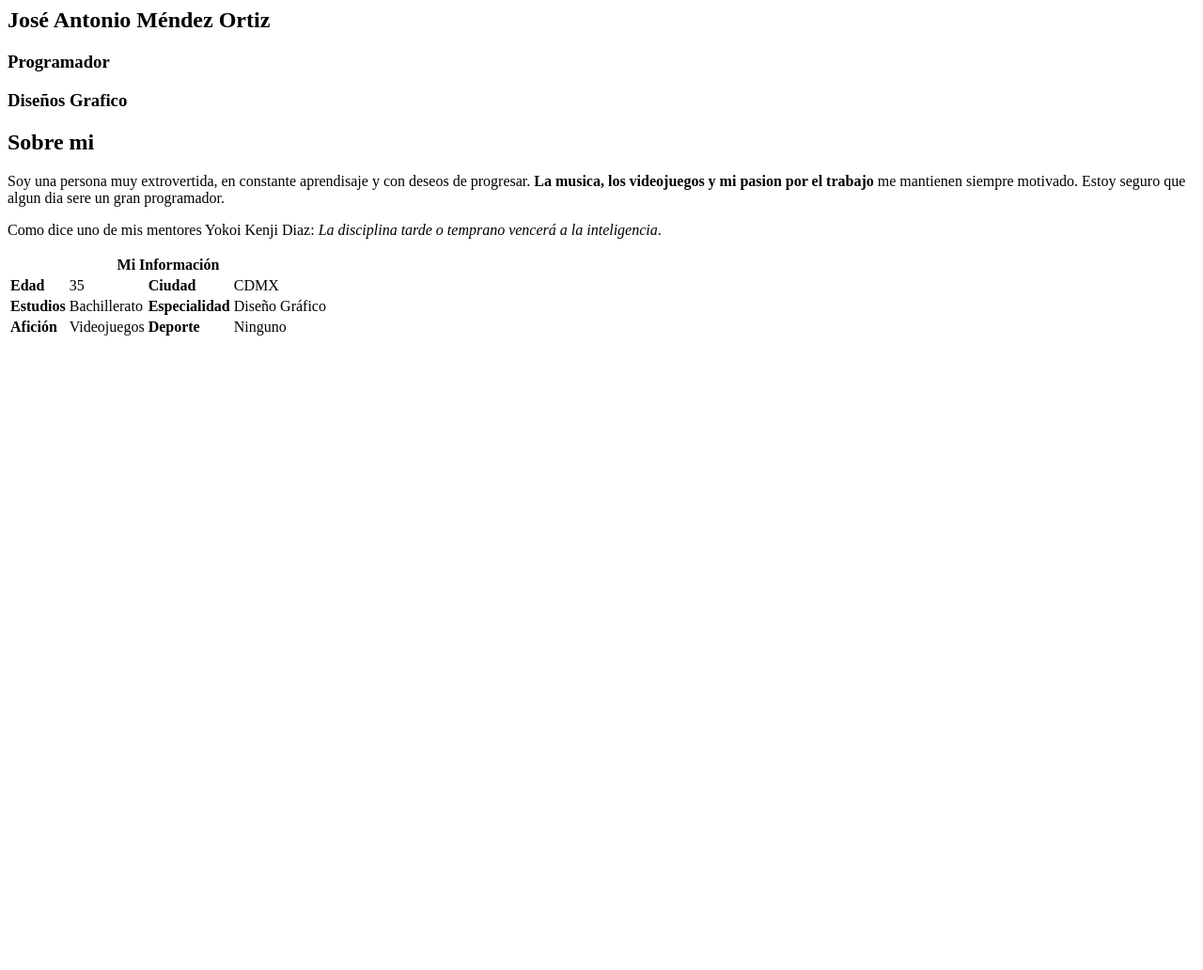
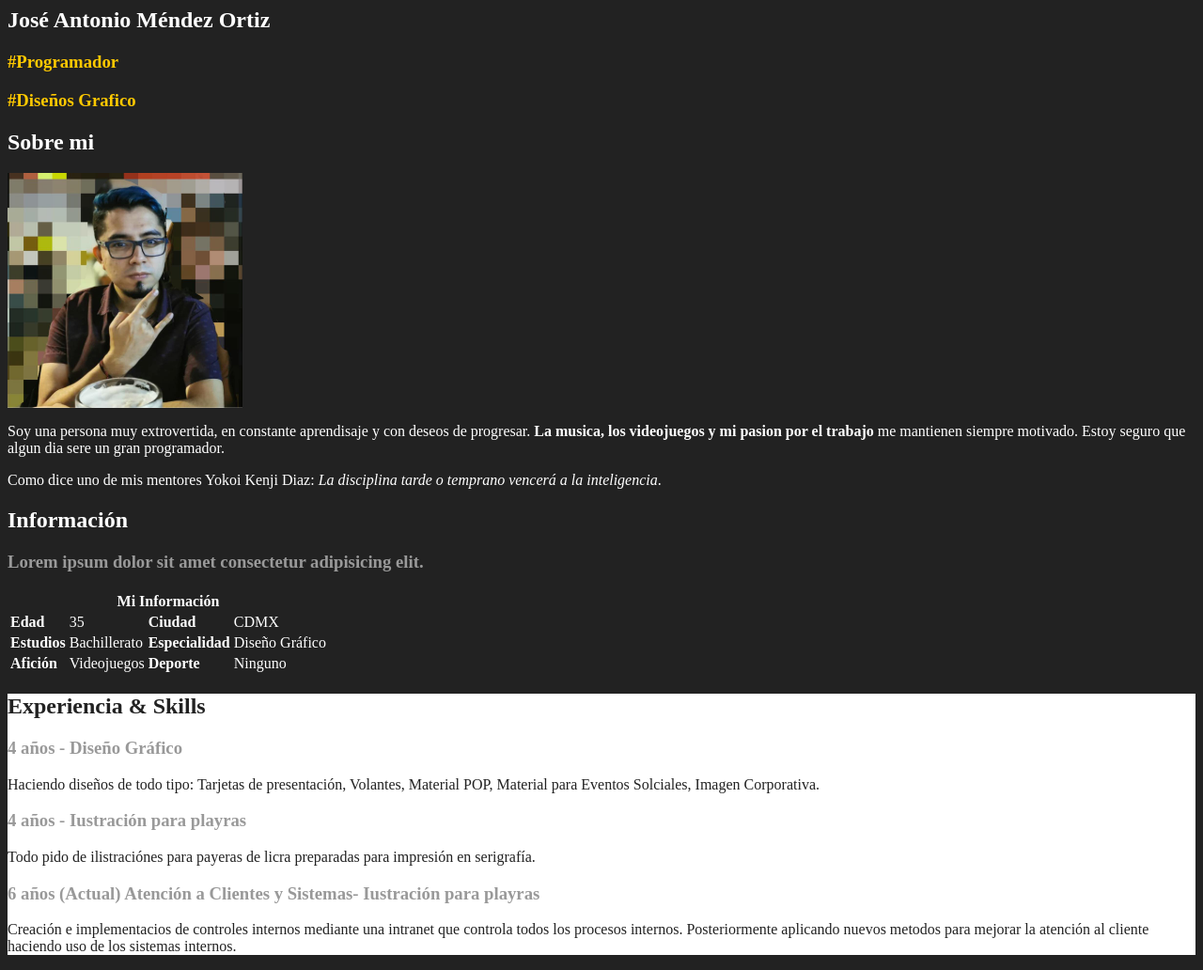
Before and after one commit to Antonio-Ex/Portafolio, a plain HTML site: page portfolio/index.html in a window 1280 px wide. Shown: the whole page at 94% size. Before the commit the page ends 800 px from the top, so only its background shows below. Drawn offline with Linux system fonts and the light colour scheme.

Commit message:
Clase 07-04-2023

```diff
--- /dev/null
+++ b/portfolio/CSS/style.css
@@ -0,0 +1,16 @@
+/*CSS Elementos generales */
+body{
+    background-color: #222;
+    color: white;
+}
+h3{
+    color: #999;
+}
+/*CSS Ids y Class */
+.hastag{
+    color: #ffc900;
+}
+#EXP{
+    background-color: white;
+    color:#222;
+}
--- a/portfolio/index.html
+++ b/portfolio/index.html
@@ -2,21 +2,26 @@
     <head>
         <meta charset="utf-8">
         <title>Portfolio de Antonio Méndez</title>
+        <link rel="stylesheet" href="./CSS/style.css">
     </head>
     <body>
         <!--Esto es Quien soy-->
         <div>
             <h2>José Antonio Méndez Ortiz</h2>
-            <h3>Programador</h3>
-            <h3>Diseños Grafico</h3>
+            <h3 class="hastag">#Programador</h3>
+            <h3 class="hastag">#Diseños Grafico</h3>
         </div>
         <!--Esto es Sobre mi-->
         <div>
             <H2>Sobre mi</H2>
+            <img src="./img/Foto mia.jpg" alt="Foto de Antonio Mendez" width="250">
             <p>Soy una persona muy extrovertida, en constante aprendisaje y con deseos de progresar. <strong>La musica, los videojuegos y mi pasion por el trabajo</strong>  me mantienen siempre motivado. Estoy seguro que algun dia <span>sere un gran programador</span>.</p>
             <P>Como dice uno de mis mentores Yokoi Kenji Diaz: <cite>La disciplina tarde o temprano vencerá a la inteligencia</cite>.</P>
         </div>
-        <div>
+        <!--Bloque portafolio-->
+        <div id="Info">
+            <H2>Información</H2>
+            <h3>Lorem ipsum dolor sit amet consectetur adipisicing elit.</h3>
             <table>
                 <thead>
                     <th colspan="4">Mi Información</th>
@@ -43,5 +48,17 @@
                 </tbody>
             </table>
         </div>
+        <!--Fin bloque portafolio-->
+        <!--Bloque Experiencia-->
+        <div id="Exp">
+            <H2>Experiencia & Skills</H2>
+            <h3>4 años - Diseño Gráfico </h3>
+            <p>Haciendo diseños de todo tipo: Tarjetas de presentación, Volantes, Material POP, Material para Eventos Solciales, Imagen Corporativa.</p>
+            <h3>4 años - Iustración para playras</h3>
+            <p>Todo pido de ilistraciónes para payeras de licra preparadas para impresión en serigrafía.</p>
+            <h3>6 años (Actual) Atención a Clientes y Sistemas- Iustración para playras</h3>
+            <p>Creación e implementacios de controles internos mediante una intranet que controla todos los procesos internos. Posteriormente aplicando nuevos metodos para mejorar la atención al cliente haciendo uso de los sistemas internos.</p>
+        </div>
+        <!--Fin bloque Experiencia-->
     </body>
 </html>
```
Also changed, not shown: portfolio/img/Foto mia.jpg (added).
